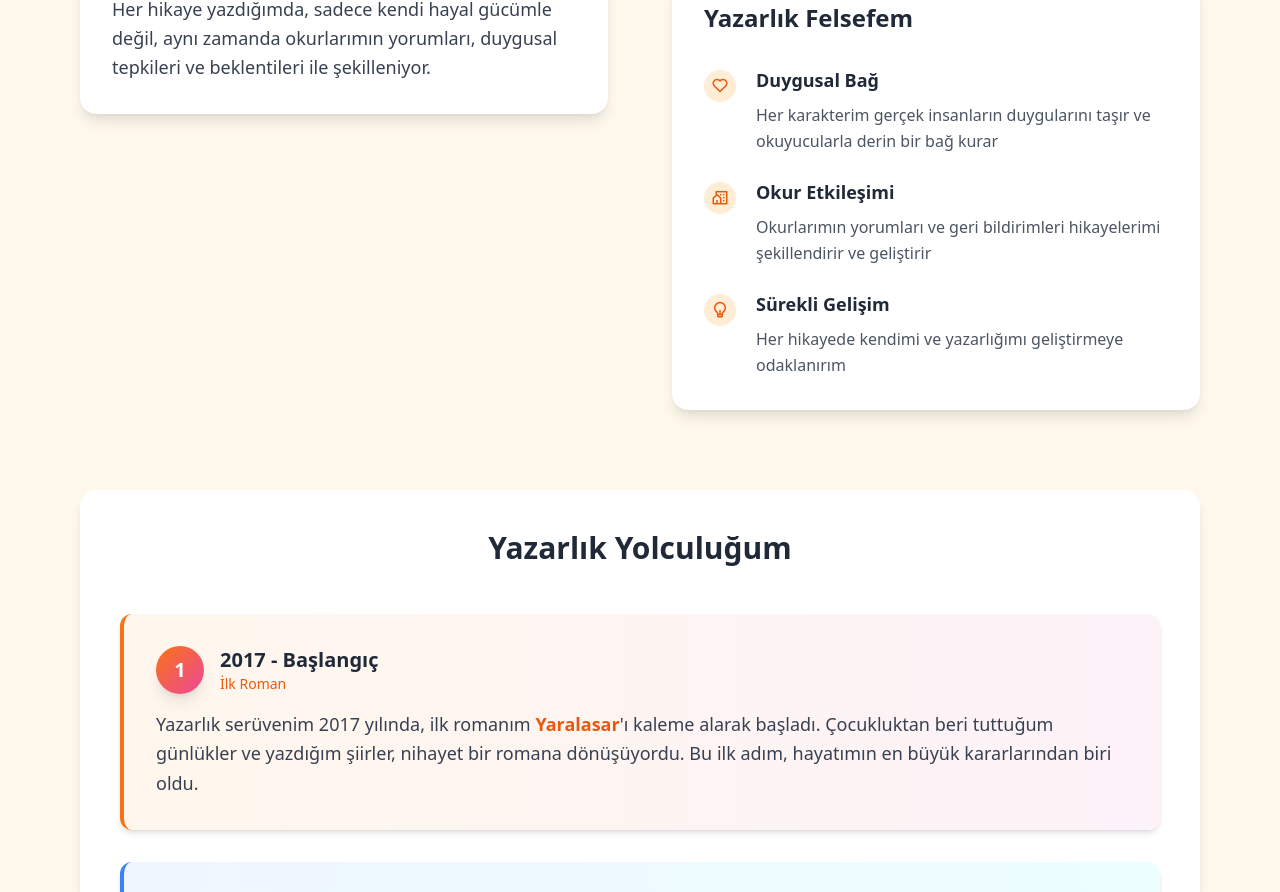
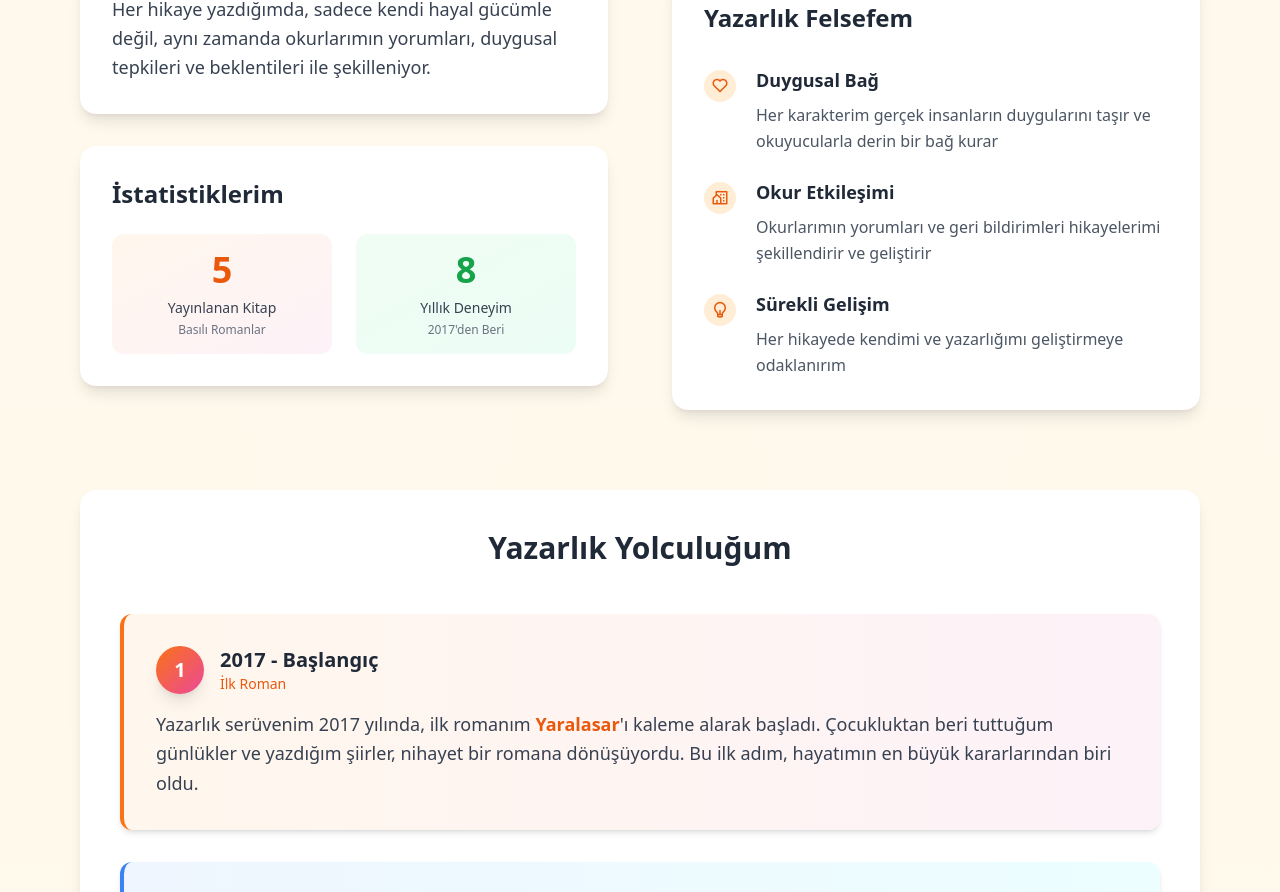
Before and after one commit to Papyonlubaskan/maralatmaca, a Next.js app: page /hakkimda in a window 1280 px wide. Shown: the part 771-1663 px from the top of the page. Built offline with nearby package versions, Linux system fonts and the light colour scheme; no server answers; the database is empty.

Commit message:
Istatistikler geri getirildi - sadece kitap sayisi ve yillik deneyim

```diff
--- a/app/hakkimda/page.tsx
+++ b/app/hakkimda/page.tsx
@@ -120,6 +120,21 @@ export default function AboutPage() {
                 </div>
               </div>
 
+              <div className="bg-white dark:bg-gray-800 rounded-2xl shadow-lg p-8">
+                <h3 className="text-2xl font-bold text-gray-800 dark:text-white mb-6">İstatistiklerim</h3>
+                <div className="grid grid-cols-2 gap-6">
+                  <div className="text-center p-4 bg-gradient-to-br from-orange-50 to-pink-50 dark:from-orange-900/20 dark:to-pink-900/20 rounded-xl">
+                    <div className="text-4xl font-bold text-orange-600 dark:text-orange-400 mb-2">{stats.totalBooks}</div>
+                    <div className="text-sm font-medium text-gray-700 dark:text-gray-300">Yayınlanan Kitap</div>
+                    <div className="text-xs text-gray-500 dark:text-gray-400 mt-1">Basılı Romanlar</div>
+                  </div>
+                  <div className="text-center p-4 bg-gradient-to-br from-green-50 to-emerald-50 dark:from-green-900/20 dark:to-emerald-900/20 rounded-xl">
+                    <div className="text-4xl font-bold text-green-600 dark:text-green-400 mb-2">{stats.yearsExperience}</div>
+                    <div className="text-sm font-medium text-gray-700 dark:text-gray-300">Yıllık Deneyim</div>
+                    <div className="text-xs text-gray-500 dark:text-gray-400 mt-1">2017'den Beri</div>
+                  </div>
+                </div>
+              </div>
             </div>
 
             <div className="space-y-8">
```
